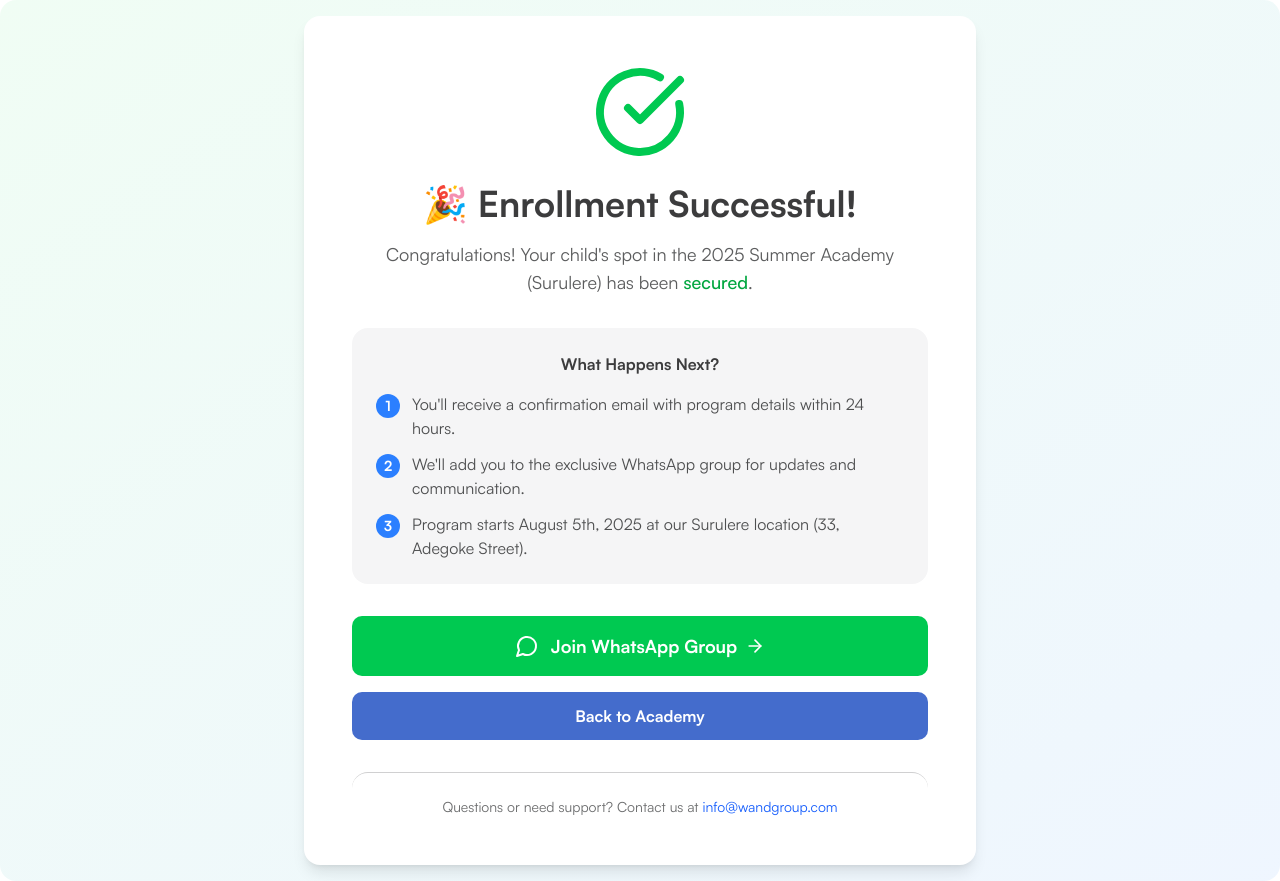
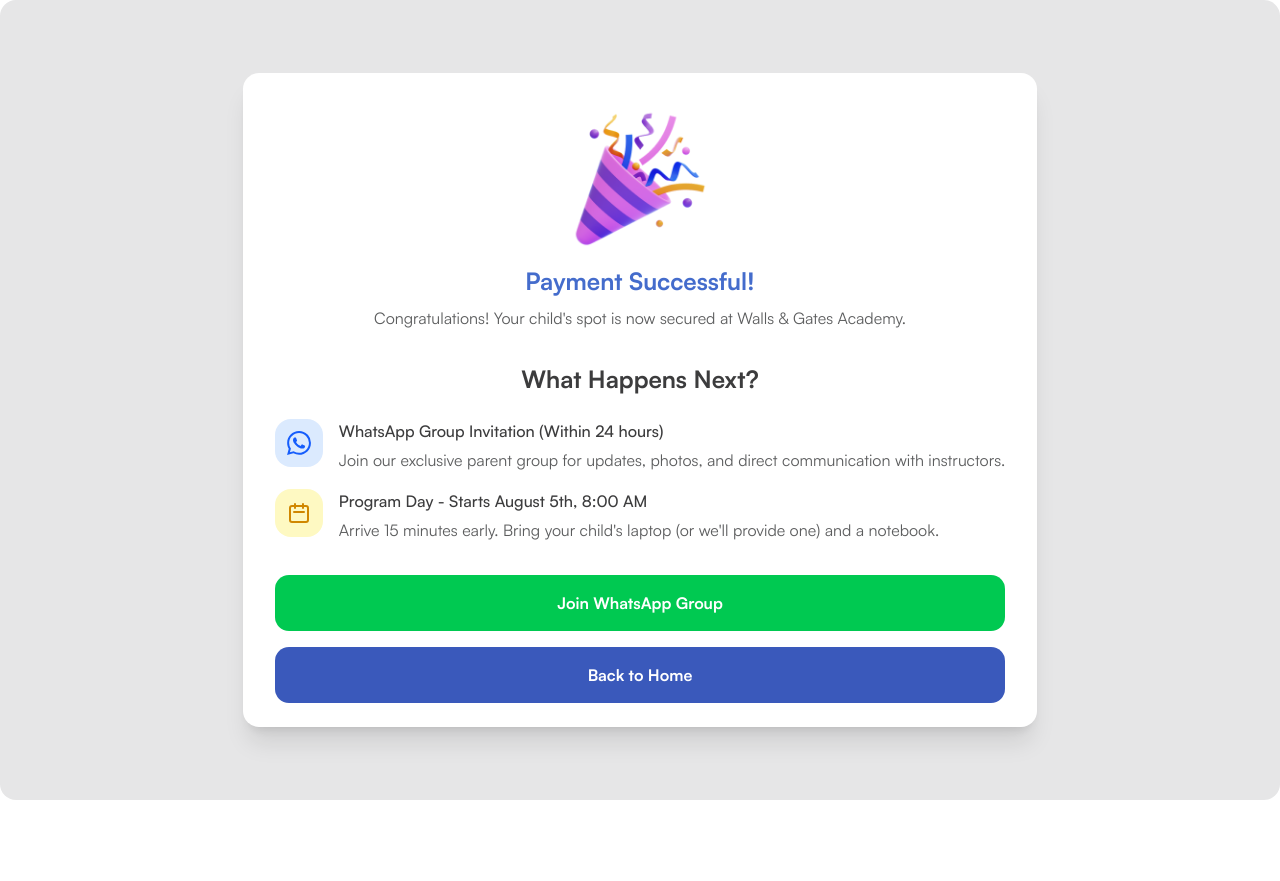
Before and after one commit to joshytheprogrammer/new-acad, a Next.js app: page /2025-summer-academy-surulere/success in a window 1280 px wide. After the commit the page ends 800 px from the top, so only its background shows below. Built offline with nearby package versions, Linux system fonts and the light colour scheme; no server answers.

Commit message:
Implement code changes to enhance functionality and improve performance

```diff
--- a/src/app/2025-summer-academy-surulere/success/page.tsx
+++ b/src/app/2025-summer-academy-surulere/success/page.tsx
@@ -5,6 +5,7 @@
 import Link from "next/link";
 import { CheckCircle, MessageCircle, ArrowRight } from "lucide-react";
 import { trackPixelEvent } from "@/lib/metaHelpers";
+import Image from "next/image";
 
 function SuccessContent() {
   const searchParams = useSearchParams();
@@ -87,97 +88,84 @@
   }, [eventId, paymentRef, isTracked, isPurchaseEventSent]);
 
   return (
-    <div className="min-h-screen bg-gradient-to-br from-green-50 to-blue-50 flex items-center justify-center p-4">
-      <div className="max-w-2xl mx-auto text-center">
-        <div className="bg-white rounded-xl shadow-lg p-8 md:p-12">
-          {/* Success Icon */}
-          <div className="flex justify-center mb-6">
-            <CheckCircle className="w-24 h-24 text-green-500" />
+    <div className="min-h-screen bg-gray-100 flex items-center justify-center p-4">
+      <div className="">
+        <div className="bg-white rounded-2xl shadow-xl overflow-hidden">
+          {/* Celebration Header */}
+          <div className="p-8 text-center relative">
+            {/* Celebration Cone Graphic */}
+            <div className="flex justify-center">
+             <Image src="/images/purchase.png" alt="Celebration Cone" width={500} height={500} className="mx-auto mb-4 size-36" />
             </div>
 
-          {/* Success Message */}
-          <h1 className="text-3xl md:text-4xl font-bold text-gray-900 mb-4">
-            🎉 Enrollment Successful!
+            <h1 className="text-2xl font-bold text-chambray-600 mb-2">
+              Payment Successful!
             </h1>
-
-          <p className="text-lg text-gray-600 mb-8">
-            Congratulations! Your child's spot in the 2025 Summer Academy (Surulere)
-            has been <span className="font-semibold text-green-600">secured</span>.
-          </p>
-
-          {/* Payment Details */}
-          {paymentRef && (
-            <div className="bg-green-50 border border-green-200 rounded-lg p-4 mb-8">
-              <p className="text-sm text-green-800">
-                <span className="font-semibold">Payment Reference:</span> {paymentRef}
+            <p className="text-gray-600  leading-relaxed">
+              Congratulations! Your child's spot is now secured at Walls & Gates Academy.
             </p>
           </div>
-          )}
 
-          {/* Next Steps */}
-          <div className="bg-gray-50 rounded-lg p-6 mb-8 text-left">
-            <h3 className="font-bold text-gray-900 mb-4 text-center">What Happens Next?</h3>
-            <div className="space-y-3">
-              <div className="flex items-start">
-                <div className="flex-shrink-0 w-6 h-6 bg-blue-500 text-white rounded-full flex items-center justify-center text-sm font-bold mr-3 mt-0.5">
-                  1
+          {/* What Happens Next Section */}
+          <div className="px-8 pb-6">
+            <h2 className="text-2xl font-bold text-gray-900 mb-6 text-center">
+              What Happens Next?
+            </h2>
+
+            <div className="space-y-4">
+
+              {/* Step 2: WhatsApp Group */}
+              <div className="flex items-start space-x-4">
+                <div className="flex-shrink-0 w-12 h-12 bg-blue-100 rounded-full flex items-center justify-center">
+                  <svg className="w-6 h-6 text-blue-600" fill="currentColor" viewBox="0 0 24 24">
+                    <path d="M17.472 14.382c-.297-.149-1.758-.867-2.03-.967-.273-.099-.471-.148-.67.15-.197.297-.767.966-.94 1.164-.173.199-.347.223-.644.075-.297-.15-1.255-.463-2.39-1.475-.883-.788-1.48-1.761-1.653-2.059-.173-.297-.018-.458.13-.606.134-.133.298-.347.446-.52.149-.174.198-.298.298-.497.099-.198.05-.371-.025-.52-.075-.149-.669-1.612-.916-2.207-.242-.579-.487-.5-.669-.51-.173-.008-.371-.01-.57-.01-.198 0-.52.074-.792.372-.272.297-1.04 1.016-1.04 2.479 0 1.462 1.065 2.875 1.213 3.074.149.198 2.096 3.2 5.077 4.487.709.306 1.262.489 1.694.625.712.227 1.36.195 1.871.118.571-.085 1.758-.719 2.006-1.413.248-.694.248-1.289.173-1.413-.074-.124-.272-.198-.57-.347m-5.421 7.403h-.004a9.87 9.87 0 01-5.031-1.378l-.361-.214-3.741.982.998-3.648-.235-.374a9.86 9.86 0 01-1.51-5.26c.001-5.45 4.436-9.884 9.888-9.884 2.64 0 5.122 1.03 6.988 2.898a9.825 9.825 0 012.893 6.994c-.003 5.45-4.437 9.884-9.885 9.884m8.413-18.297A11.815 11.815 0 0012.05 0C5.495 0 .16 5.335.157 11.892c0 2.096.547 4.142 1.588 5.945L.057 24l6.305-1.654a11.882 11.882 0 005.683 1.448h.005c6.554 0 11.89-5.335 11.893-11.893A11.821 11.821 0 0020.885 3.787"/>
+                  </svg>
                 </div>
-                <p className="text-gray-700">
-                  You'll receive a confirmation email with program details within 24 hours.
+                <div className="flex-1">
+                  <h3 className="font-semibold text-gray-900  mb-1">
+                    WhatsApp Group Invitation (Within 24 hours)
+                  </h3>
+                  <p className="text-gray-600  leading-relaxed">
+                    Join our exclusive parent group for updates, photos, and direct communication with instructors.
                   </p>
                 </div>
-              <div className="flex items-start">
-                <div className="flex-shrink-0 w-6 h-6 bg-blue-500 text-white rounded-full flex items-center justify-center text-sm font-bold mr-3 mt-0.5">
-                  2
               </div>
-                <p className="text-gray-700">
-                  We'll add you to the exclusive WhatsApp group for updates and communication.
-                </p>
+
+              {/* Step 3: Program Day */}
+              <div className="flex items-start space-x-4">
+                <div className="flex-shrink-0 w-12 h-12 bg-yellow-100 rounded-full flex items-center justify-center">
+                  <svg className="w-6 h-6 text-yellow-600" fill="none" stroke="currentColor" viewBox="0 0 24 24">
+                    <path strokeLinecap="round" strokeLinejoin="round" strokeWidth="2" d="M8 7V3m8 4V3m-9 8h10M5 21h14a2 2 0 002-2V7a2 2 0 00-2-2H5a2 2 0 00-2 2v12a2 2 0 002 2z" />
+                  </svg>
                 </div>
-              <div className="flex items-start">
-                <div className="flex-shrink-0 w-6 h-6 bg-blue-500 text-white rounded-full flex items-center justify-center text-sm font-bold mr-3 mt-0.5">
-                  3
-                </div>
-                <p className="text-gray-700">
-                  Program starts August 5th, 2025 at our Surulere location (33, Adegoke Street).
+                <div className="flex-1">
+                  <h3 className="font-semibold text-gray-900  mb-1">
+                    Program Day - Starts August 5th, 8:00 AM
+                  </h3>
+                  <p className="text-gray-600  leading-relaxed">
+                    Arrive 15 minutes early. Bring your child's laptop (or we'll provide one) and a notebook.
                   </p>
                 </div>
               </div>
             </div>
 
-          {/* Action Buttons */}
-          <div className="space-y-4">
-            <a
-              href="https://wa.me/2348081787841?text=Hi! I just enrolled my child in the 2025 Summer Academy. Looking forward to the program!"
-              target="_blank"
-              rel="noopener noreferrer"
-              className="inline-flex items-center justify-center w-full bg-green-500 hover:bg-green-600 text-white font-bold py-4 px-8 rounded-lg text-lg transition-colors duration-300 group"
+            {/* Download Receipt Button */}
+            <div className="mt-8">
+            <Link href="https://chat.whatsapp.com/Jqto6qxuFfDIyci3LMp41U" target="_blank" className="block">
+              <button      className="cursor-pointer w-full bg-green-500 hover:bg-green-600 text-white font-bold py-4 px-6 rounded-xl transition-colors duration-300"
               >
-              <MessageCircle className="w-6 h-6 mr-3" />
                 Join WhatsApp Group
-              <ArrowRight className="w-5 h-5 ml-2 transition-transform duration-300 group-hover:translate-x-1" />
-            </a>
-
-            <Link
-              href="/2025-summer-academy-surulere"
-              className="inline-flex items-center justify-center w-full bg-chambray-600 hover:bg-chambray-700 text-white font-bold py-3 px-6 rounded-lg transition-colors duration-300"
+              </button>
+            </Link>
+            <Link href="/2025-summer-academy-surulere" target="_blank" className="mt-4 block">
+              <button      className="cursor-pointer w-full bg-chambray-700 hover:bg-chambray-800 text-white font-bold py-4 px-6 rounded-xl transition-colors duration-300"
               >
-              Back to Academy
+                Back to Home
+              </button>
             </Link>
             </div>
+          </div>
 
-          {/* Support Contact */}
-          <div className="mt-8 pt-6 border-t border-gray-200">
-            <p className="text-sm text-gray-500">
-              Questions or need support? Contact us at{" "}
-              <a
-                href="mailto:info@wandgroup.com"
-                className="text-blue-600 hover:underline"
-              >
-                info@wandgroup.com
-              </a>
-            </p>
-          </div>
         </div>
       </div>
     </div>
@@ -187,7 +175,7 @@
 function LoadingFallback() {
   return (
     <div className="min-h-screen bg-gradient-to-br from-green-50 to-blue-50 flex items-center justify-center p-4">
-      <div className="max-w-2xl mx-auto text-center">
+      <div className="mx-auto text-center">
         <div className="bg-white rounded-xl shadow-lg p-8 md:p-12">
           <div className="flex justify-center mb-6">
             <div className="w-24 h-24 rounded-full bg-gray-200 animate-pulse"></div>
```
Also changed, not shown: public/images/purchase.png (added). Lines whose indentation alone changed are shown as unchanged.
